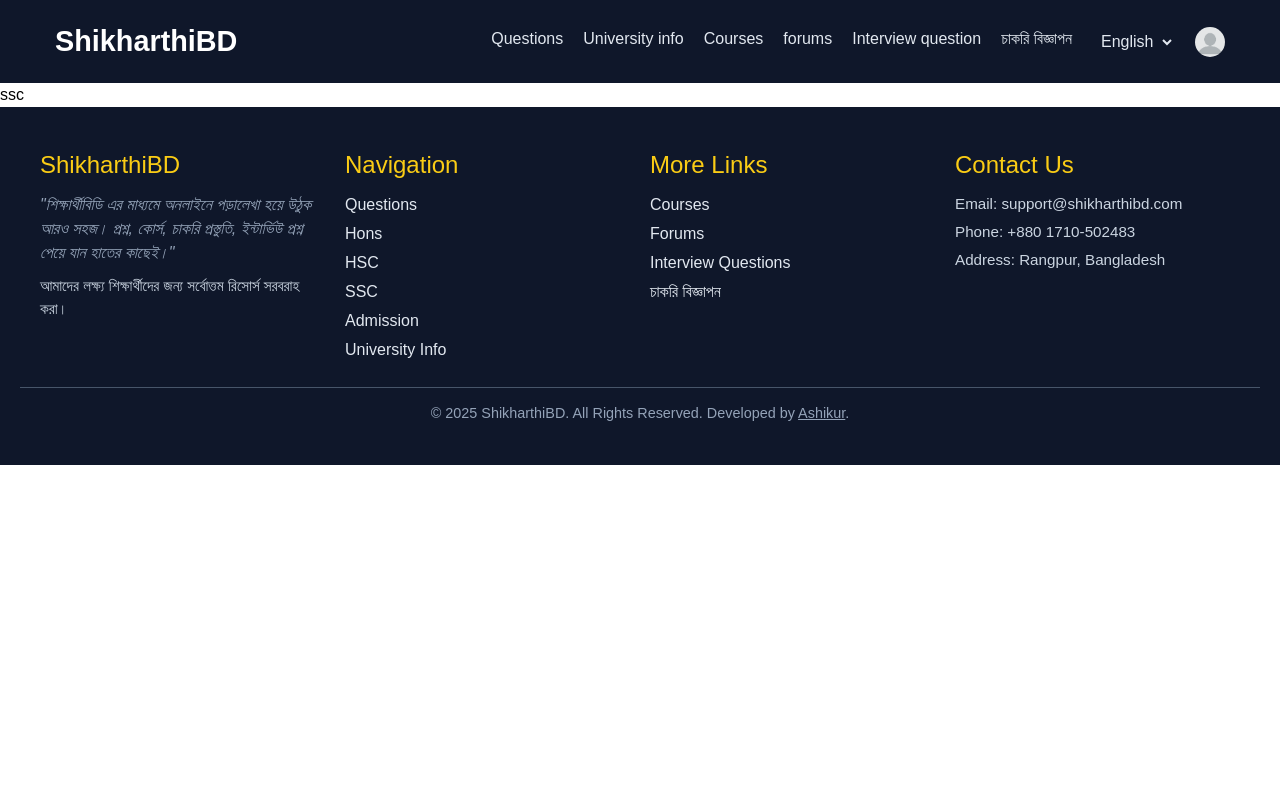
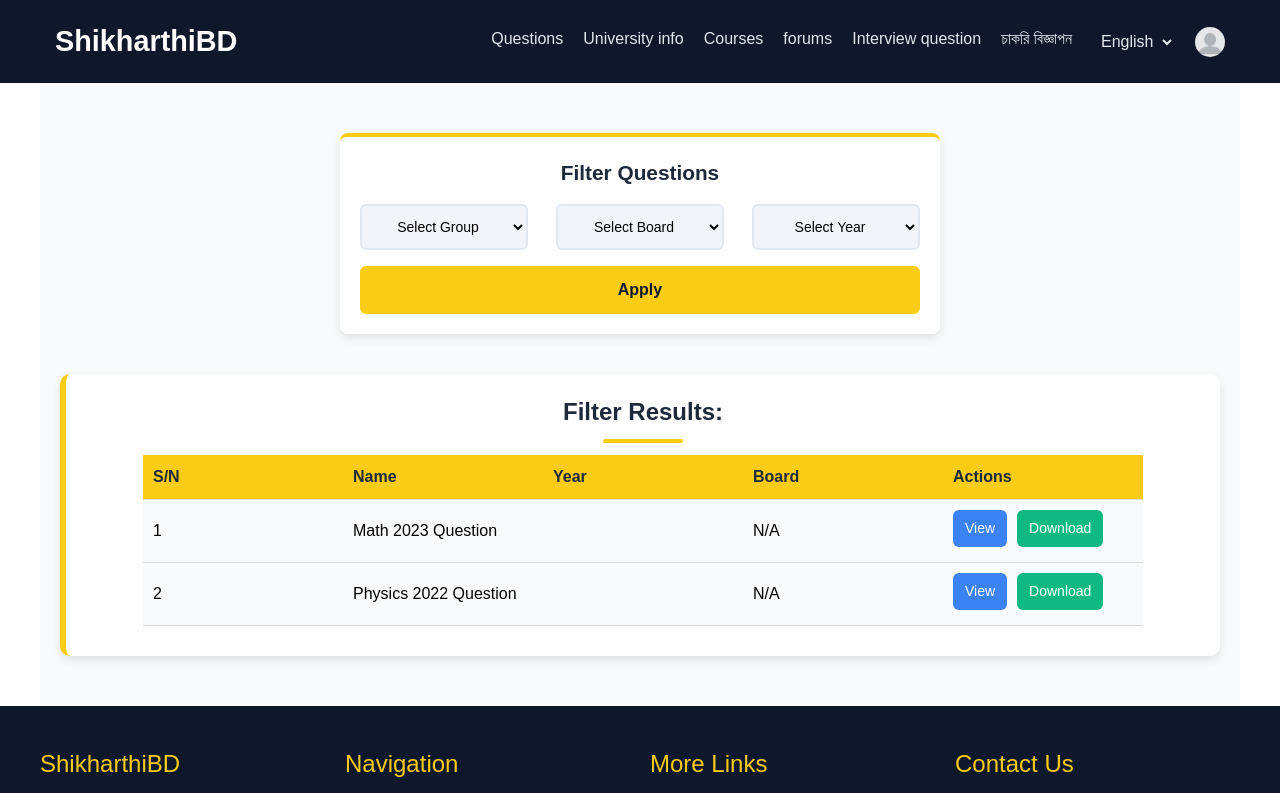
Before and after one commit to Ashik045/ShikharthiBD, a Next.js app in the folder client/: page /questions/ssc in a window 1280 px wide. Shown: the top 793 px of the page. Built offline with nearby package versions, Linux system fonts and the light colour scheme.

Commit message:
ssc & hsc page created

```diff
--- a/client/app/questions/hsc/page.tsx
+++ b/client/app/questions/hsc/page.tsx
@@ -1,5 +1,34 @@
+import Filter from "@/components/Filter/Filter";
+import ResultsTable from "@/components/ResultsTable/ResultsTable";
+import styles from "@/styles/questions.module.scss";
+
+const pdfUrl = "/pdfs/Ashikur_CV.pdf"; // No need to import
+
 const hsc = () => {
-  return <div>hsc</div>;
+  const results = [
+    {
+      id: 1,
+      name: "Math 2023 Question",
+      pdfUrl: pdfUrl,
+    },
+    {
+      id: 2,
+      name: "Physics 2022 Question",
+      pdfUrl: pdfUrl,
+    },
+  ];
+
+  return (
+    <div className={styles.page_container}>
+      {/* Pass filters to the Filter component */}
+      <div className={styles.filter_wrapper}>
+        <Filter hsc />
+      </div>
+
+      {/* show the results here */}
+      <ResultsTable results={results} />
+    </div>
+  );
 };
 
 export default hsc;
--- a/client/app/questions/ssc/page.tsx
+++ b/client/app/questions/ssc/page.tsx
@@ -1,5 +1,34 @@
+import Filter from "@/components/Filter/Filter";
+import ResultsTable from "@/components/ResultsTable/ResultsTable";
+import styles from "@/styles/questions.module.scss";
+
+const pdfUrl = "/pdfs/Ashikur_CV.pdf"; // No need to import
+
 const ssc = () => {
-  return <div>ssc</div>;
+  const results = [
+    {
+      id: 1,
+      name: "Math 2023 Question",
+      pdfUrl: pdfUrl,
+    },
+    {
+      id: 2,
+      name: "Physics 2022 Question",
+      pdfUrl: pdfUrl,
+    },
+  ];
+
+  return (
+    <div className={styles.page_container}>
+      {/* Pass filters to the Filter component */}
+      <div className={styles.filter_wrapper}>
+        <Filter ssc />
+      </div>
+
+      {/* show the results here */}
+      <ResultsTable results={results} />
+    </div>
+  );
 };
 
 export default ssc;
--- a/client/components/Filter/Filter.tsx
+++ b/client/components/Filter/Filter.tsx
@@ -67,6 +67,15 @@ const Filter = ({ hons, ssc, hsc, admission }: FilterParams) => {
               <option value="physics">GEOGRAPHY AND ENVIRONMENT </option>
               <option value="physics">MATHEMATICS </option>
             </select>
+            {/*  */}
+            <select value={year} onChange={(e) => setYear(e.target.value)}>
+              <option value="">Course Year</option>
+              <option value="2023">First year</option>
+              <option value="2023">Second year</option>
+              <option value="2023">Third year</option>
+              <option value="2023">Fourth year</option>
+            </select>
+            {/*  */}
             <select value={year} onChange={(e) => setYear(e.target.value)}>
               <option value="">Select Year</option>
               <option value="2023">2024</option>
@@ -83,13 +92,52 @@ const Filter = ({ hons, ssc, hsc, admission }: FilterParams) => {
           </>
         )}
 
-        {ssc ||
-          (hsc && (
+        {(ssc || hsc) && (
           <>
+            <select
+              value={university}
+              onChange={(e) => setUniversity(e.target.value)}
+            >
+              <option value="">Select Group</option>
+              <option value="">Science</option>
+              <option value="">Humanities</option>
+            </select>
             <select value={board} onChange={(e) => setBoard(e.target.value)}>
               <option value="">Select Board</option>
               <option value="dhaka">Dhaka</option>
               <option value="rajshahi">Rajshahi</option>
+              <option value="comilla">Comilla</option>
+              <option value="barisal">Barisal</option>
+              <option value="sylhet">Sylhet</option>
+              <option value="dinajpur">Dinajpur</option>
+              <option value="chittagong">Chittagong</option>
+            </select>
+
+            <select value={year} onChange={(e) => setYear(e.target.value)}>
+              <option value="">Select Year</option>
+              <option value="2023">2024</option>
+              <option value="2023">2023</option>
+              <option value="2022">2022</option>
+              <option value="2022">2021</option>
+              <option value="2022">2020</option>
+              <option value="2022">2019</option>
+              <option value="2022">2018</option>
+              <option value="2022">2017</option>
+              <option value="2022">2016</option>
+              <option value="2022">2015</option>
+            </select>
+          </>
+        )}
+
+        {admission && (
+          <>
+            <select
+              value={university}
+              onChange={(e) => setUniversity(e.target.value)}
+            >
+              <option value="">Select Group</option>
+              <option value="">Science</option>
+              <option value="">Humanities</option>
             </select>
 
             <select
@@ -99,9 +147,30 @@ const Filter = ({ hons, ssc, hsc, admission }: FilterParams) => {
               <option value="">Select University</option>
               <option value="Dhaka University">Dhaka University</option>
               <option value="Rajshahi University">Rajshahi University</option>
+              <option value="Jahangirnagar University">
+                Jahangirnagar University
+              </option>
+              <option value="Chittagong University">
+                Chittagong University
+              </option>
+              <option value="gst">GST</option>
+            </select>
+
+            <select value={year} onChange={(e) => setYear(e.target.value)}>
+              <option value="">Select Year</option>
+              <option value="2023">2024</option>
+              <option value="2023">2023</option>
+              <option value="2022">2022</option>
+              <option value="2022">2021</option>
+              <option value="2022">2020</option>
+              <option value="2022">2019</option>
+              <option value="2022">2018</option>
+              <option value="2022">2017</option>
+              <option value="2022">2016</option>
+              <option value="2022">2015</option>
             </select>
           </>
-          ))}
+        )}
       </div>
 
       <button className={styles.apply_filter} onClick={handleApply}>
```
Lines whose indentation alone changed are shown as unchanged.
